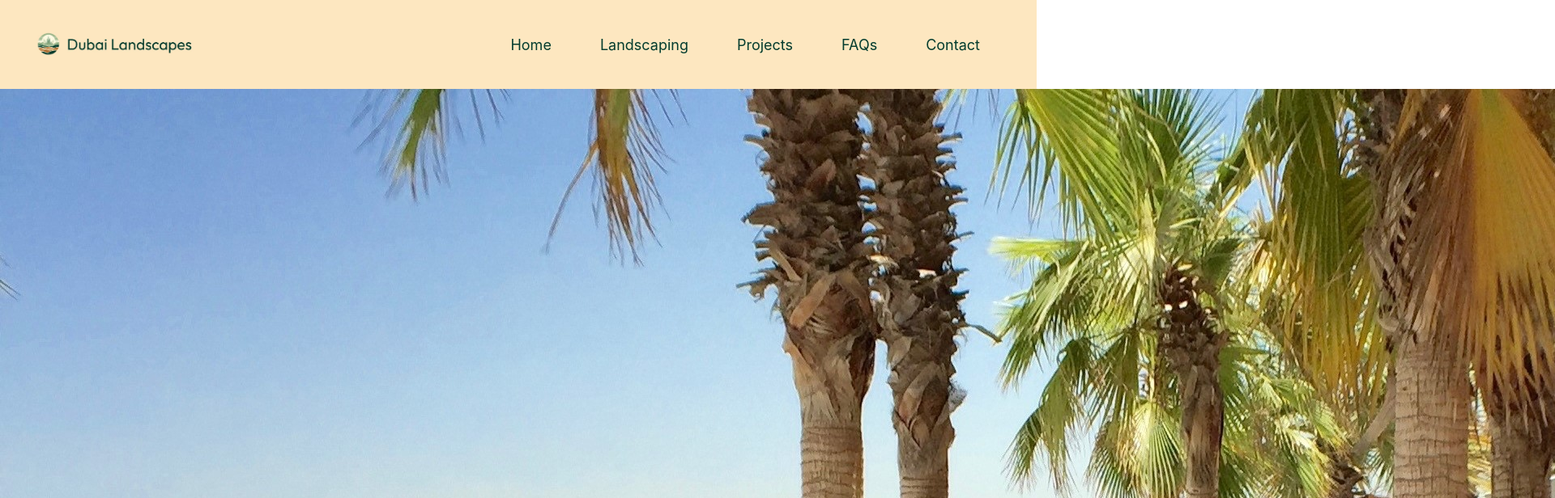
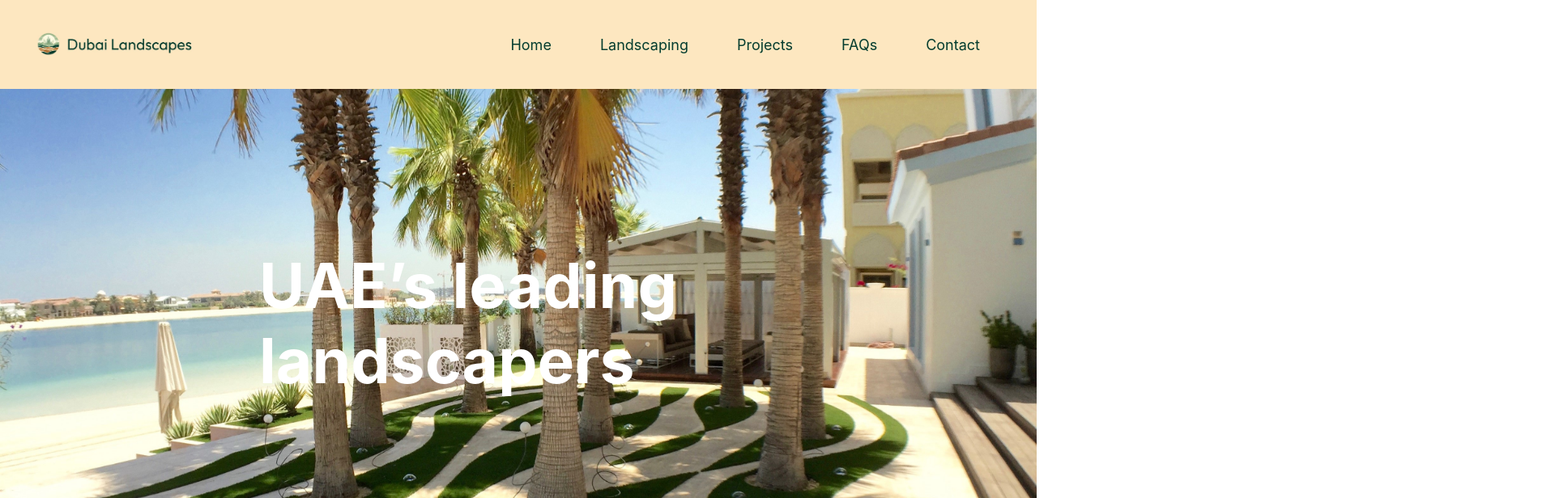
Before and after one commit to 24992151/portfoliolarge, a React (Create React App) app: page / in a window 1280 px wide. Shown: the top 616 px of the page at 81% size, 1920 px wide, since content can reach past the window. Built offline with nearby package versions, Linux system fonts and the light colour scheme.

Commit message:
Commit 1 Homepage CSS
Base overlaying and hero-image

```diff
--- a/src/pages/Home/homePage.css
+++ b/src/pages/Home/homePage.css
@@ -0,0 +1,14 @@
+.hero-image {
+  width: 100%;
+  height: auto;
+}
+
+.overlay {
+  position: absolute;
+  top: 50%;
+  left: 50%;
+  transform: translate(-50%, -50%);
+  color: white;
+  font-size: 2.4rem;
+  z-index: 1;
+}
```
